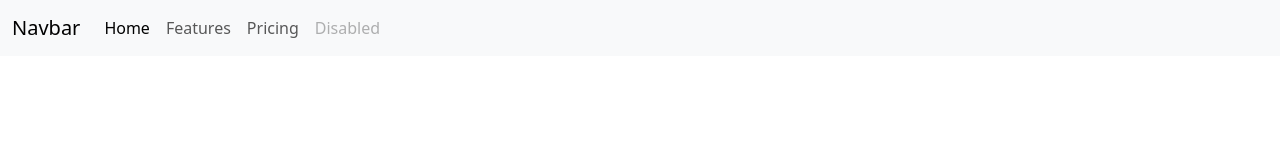
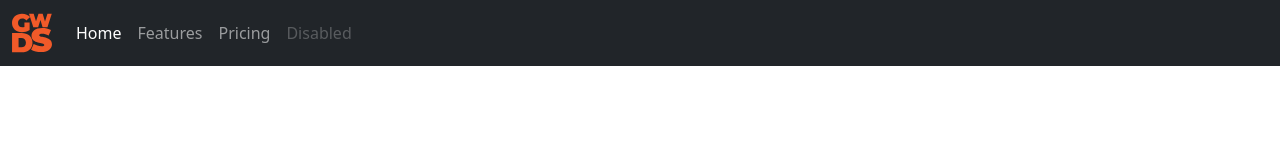
Before and after one commit to CodyM19/bootstrap.pt.2, a plain HTML site: page SecondBootstrap5CodeSheetempty/index.html in a window 1280 px wide. Drawn offline with Linux system fonts and the light colour scheme.

Commit message:
Update index.html
images

```diff
--- a/SecondBootstrap5CodeSheetempty/index.html
+++ b/SecondBootstrap5CodeSheetempty/index.html
@@ -23,9 +23,11 @@
 
     <header>
 
-            <nav class="navbar navbar-expand-lg bg-body-tertiary">
+        <nav class="navbar navbar-dark bg-dark navbar-expand-lg">
         <div class="container-fluid">
-            <a class="navbar-brand" href="#">Navbar</a>
+            <a class="navbar-brand" href="#">
+        <img src="images/GWDS.svg" alt="logo" width="40" height="40" class="d-inline-block align-text-center">
+            </a>
             <button class="navbar-toggler" type="button" data-bs-toggle="collapse" data-bs-target="#navbarNav" aria-controls="navbarNav" aria-expanded="false" aria-label="Toggle navigation">
             <span class="navbar-toggler-icon"></span>
             </button>
```
